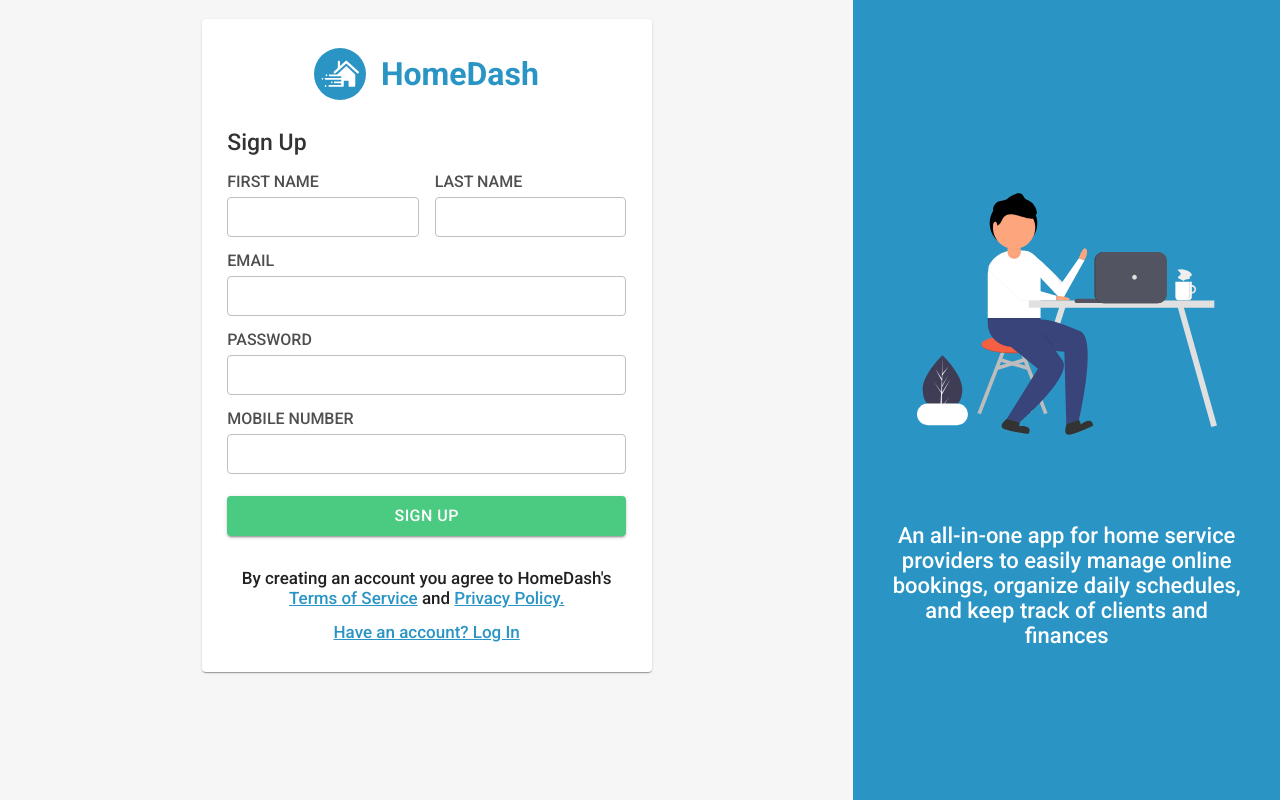
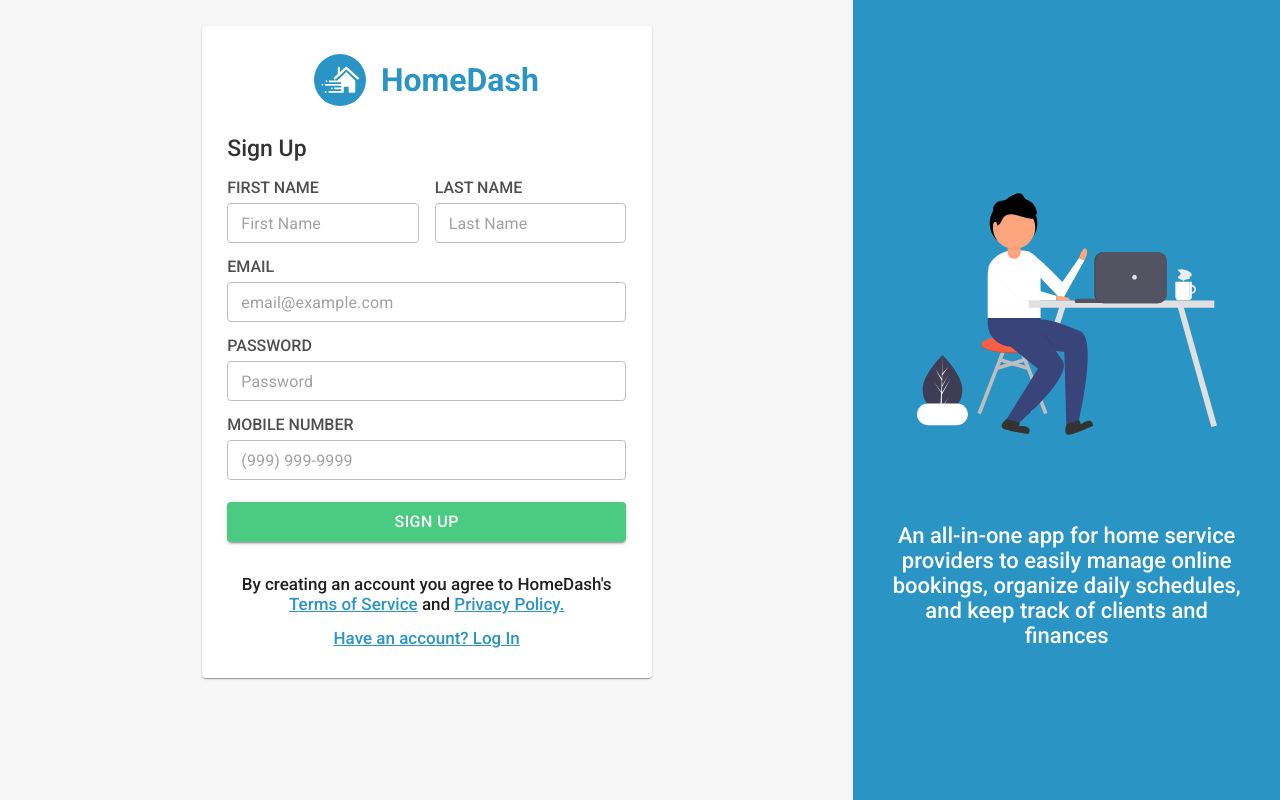
Before and after one commit to fahim693/home-dashboard, a React (Create React App) app: page /signup in a window 1280 px wide. Built offline with nearby package versions, Linux system fonts and the light colour scheme.

Commit message:
added placeholder

```diff
--- a/src/components/LoginCard/login-card.css
+++ b/src/components/LoginCard/login-card.css
@@ -1,6 +1,6 @@
 .login-card-container {
   /* height: calc(100vh); */
-  margin-top: 1.5vw;
+  margin-top: 2vw;
   display: flex;
   align-items: center;
   justify-content: center;
--- a/src/pages/ForgotPassword.js
+++ b/src/pages/ForgotPassword.js
@@ -48,7 +48,6 @@ const ForgotPassword = (props) => {
                     <LoginCard>
                         <div className='login-form'>
                             <div className='login-form-type'>Forgot your password?</div>
-                            <br />
                             <div className='login-field-title'>EMAIL</div>
                             <FormControl variant="outlined" fullWidth classes={{
                                 root: classes.quantityRoot
@@ -58,8 +57,10 @@ const ForgotPassword = (props) => {
                                     variant="outlined"
                                     fullWidth
                                     name="email"
+                                    autoFocus
                                     value={email}
                                     onChange={(e) => setEmail(e.target.value)}
+                                    placeholder="email@example.com"
                                     size='small'
                                     InputProps={{
                                         endAdornment:
--- a/src/pages/Login.js
+++ b/src/pages/Login.js
@@ -49,6 +49,7 @@ const Login = (props) => {
                                     // value={props.notes}
                                     // onChange={props.handleOnChange}
                                     size='small'
+                                    placeholder="email@example.com"
                                 />
                             </FormControl>
                             <div className='login-field-title'>PASSWORD</div>
@@ -64,6 +65,7 @@ const Login = (props) => {
                                     // value={props.notes}
                                     // onChange={props.handleOnChange}
                                     size='small'
+                                    placeholder="Password"
                                 />
                             </FormControl>
                             <FormControlLabel
--- a/src/pages/SignUp.js
+++ b/src/pages/SignUp.js
@@ -76,6 +76,7 @@ const SignUp = (props) => {
                                             variant="outlined"
                                             fullWidth
                                             name="notes"
+                                            placeholder="First Name"
                                             // value={props.notes}
                                             // onChange={props.handleOnChange}
                                             size='small'
@@ -92,6 +93,7 @@ const SignUp = (props) => {
                                             variant="outlined"
                                             fullWidth
                                             name="notes"
+                                            placeholder="Last Name"
                                             // value={props.notes}
                                             // onChange={props.handleOnChange}
                                             size='small'
@@ -112,6 +114,7 @@ const SignUp = (props) => {
                                     onChange={(e) => setFormField({
                                         ...formFields, [e.target.name]: e.target.value
                                     })}
+                                    placeholder="email@example.com"
                                     size='small'
                                     InputProps={{
                                         endAdornment:
@@ -133,6 +136,7 @@ const SignUp = (props) => {
                                     fullWidth
                                     name="notes"
                                     type='password'
+                                    placeholder="Password"
                                     // value={props.notes}
                                     // onChange={props.handleOnChange}
                                     size='small'
@@ -148,6 +152,7 @@ const SignUp = (props) => {
                                     fullWidth
                                     name="phone"
                                     value={formFields.phone}
+                                    placeholder="(999) 999-9999"
                                     onChange={(e) => {
                                         console.log(e.target.value);
                                         if (rePhone.test(e.target.value)) {
```
